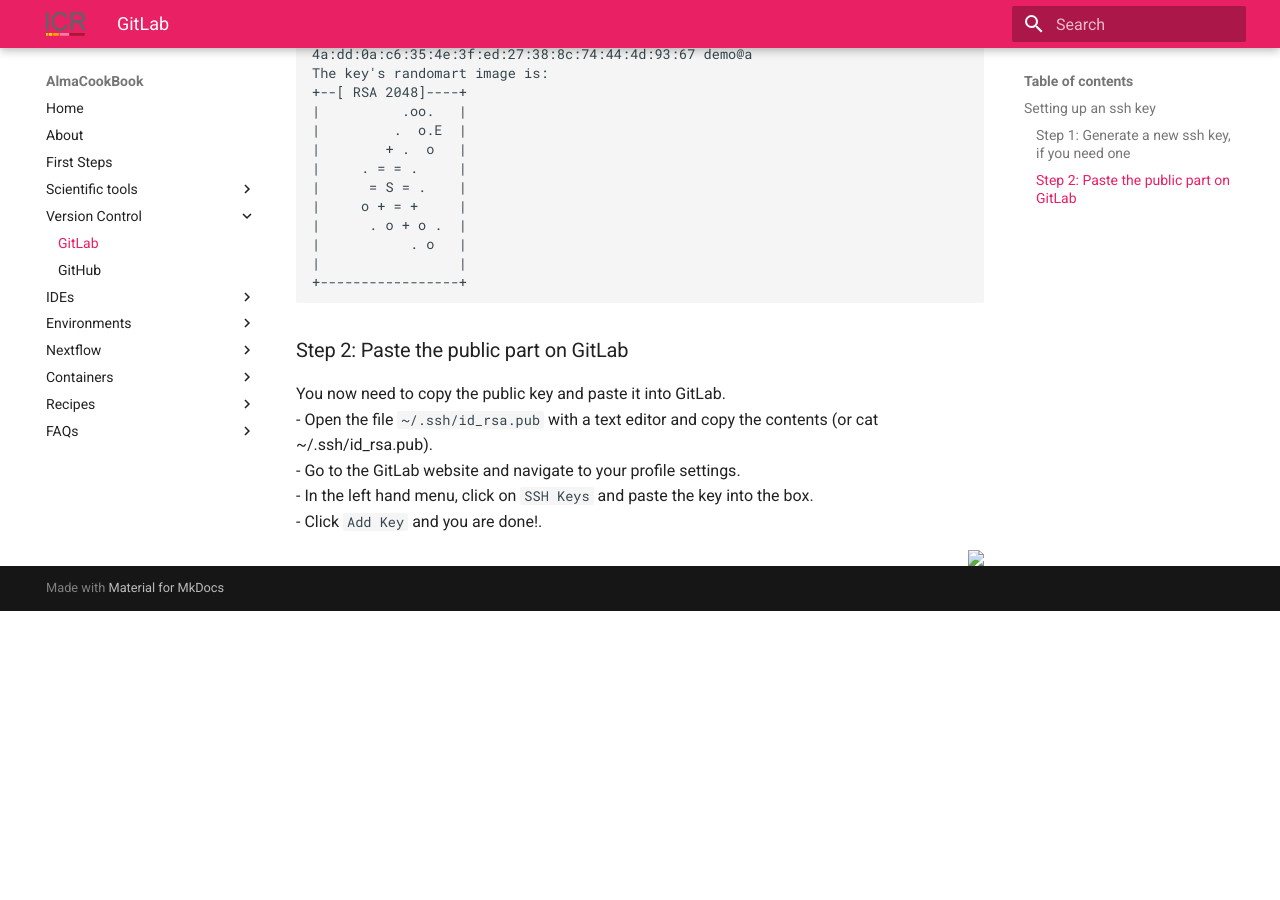
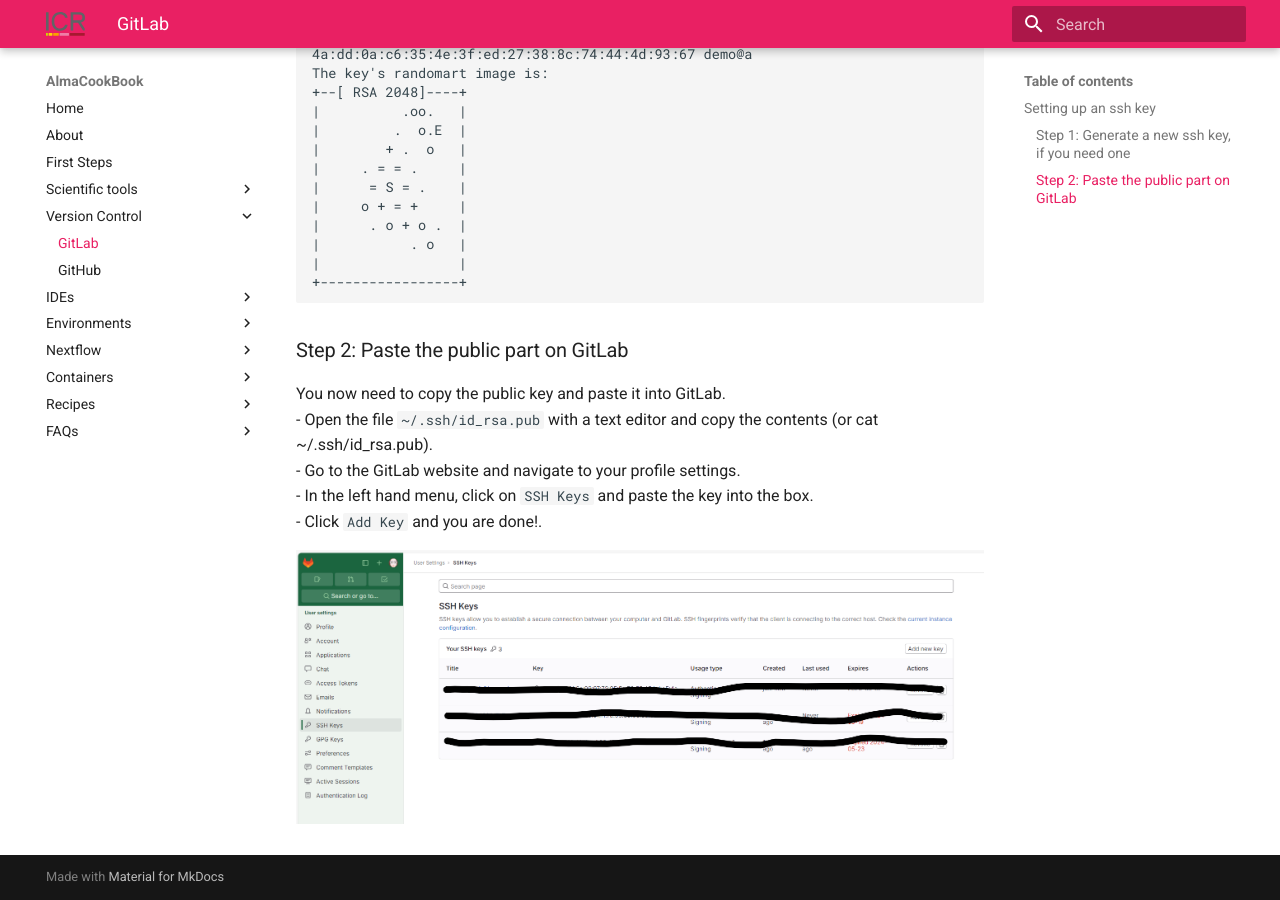
Before and after one commit to AlmaCookBook/AlmaCookBook.github.io, an MkDocs documentation site: the page built from docs/vcs/gitlab.md, in a window 1280 px wide and 900 px high, scrolled down 730 px. Built offline with MkDocs 1.6.1 and Material for MkDocs 9.7.7, drawn with Linux system fonts in a browser that asks for light colours; before the commit the page ends 1341 px from its top, so only the background shows below that.

Commit message:
fnk\abgka

```diff
--- a/docs/vcs/gitlab.md
+++ b/docs/vcs/gitlab.md
@@ -44,4 +44,4 @@
 - In the left hand menu, click on `SSH Keys` and paste the key into the box.
 - Click `Add Key` and you are done!.
 
-<img style="float: right;" src="gitlab.png">
+![GitLab img](gitlab.png "GitLab")
```
